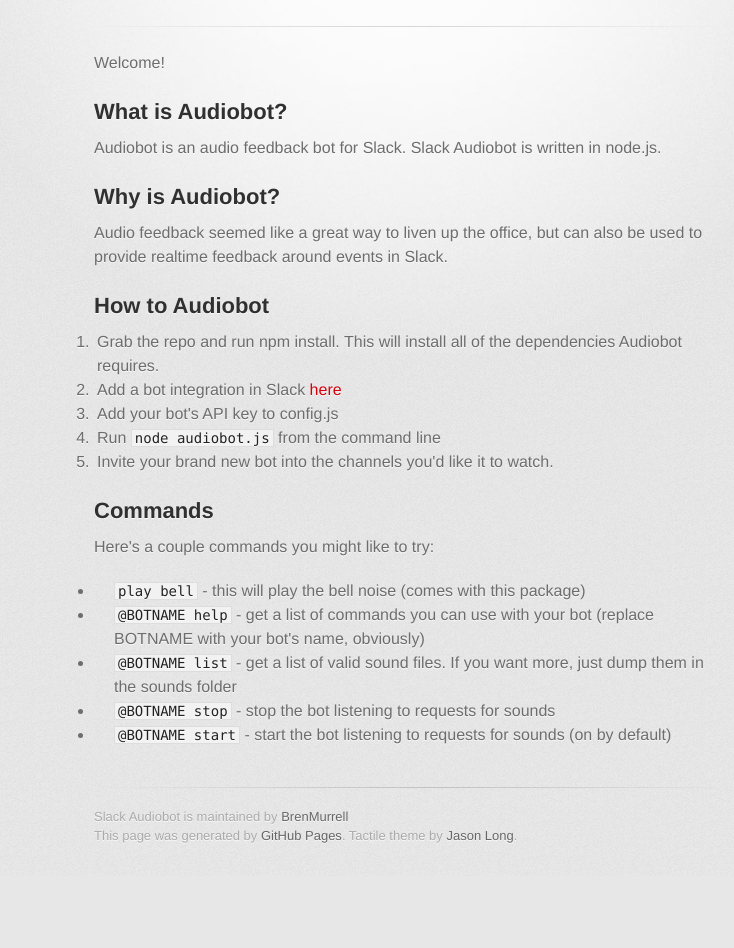
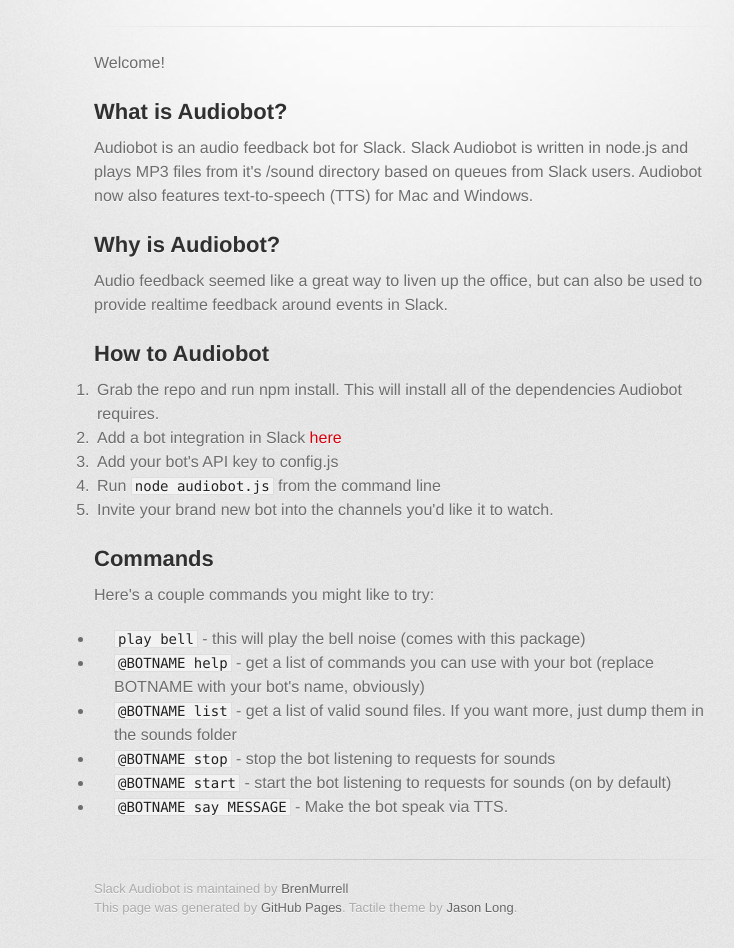
Before and after one commit to BrenMurrell/slack-audiobot, a plain HTML site: page index.html in a window 1280 px wide. Shown: the part 220-1168 px from the top of the page, without its empty margins (236-970 px from the left). Before the commit the page ends 1096 px from the top, so only its background shows below. Drawn offline with Linux system fonts and the light colour scheme; a web font is replaced by a local one.

```diff
--- a/index.html
+++ b/index.html
@@ -31,12 +31,12 @@
         <hr>
 
         <section id="main_content">
-          <p>Welcome! </p>
+          <p>Welcome!</p>
 
 <h2>
 <a id="what-is-audiobot" class="anchor" href="#what-is-audiobot" aria-hidden="true"><span class="octicon octicon-link"></span></a>What is Audiobot?</h2>
 
-<p>Audiobot is an audio feedback bot for Slack.  Slack Audiobot is written in node.js.</p>
+<p>Audiobot is an audio feedback bot for Slack.  Slack Audiobot is written in node.js and plays MP3 files from it's /sound directory based on queues from Slack users. Audiobot now also features text-to-speech (TTS) for Mac and Windows.</p>
 
 <h2>
 <a id="why-is-audiobot" class="anchor" href="#why-is-audiobot" aria-hidden="true"><span class="octicon octicon-link"></span></a>Why is Audiobot?</h2>
@@ -47,8 +47,9 @@
 <a id="how-to-audiobot" class="anchor" href="#how-to-audiobot" aria-hidden="true"><span class="octicon octicon-link"></span></a>How to Audiobot</h2>
 
 <ol>
-<li>Grab the repo and run npm install. This will install all of the dependencies Audiobot requires. </li>
-<li>Add a bot integration in Slack <a href="https://slack.com/services/new/bot">here</a> </li>
+<li>Grab the repo and run npm install. This will install all of the dependencies Audiobot requires.</li>
+<li>Add a bot integration in Slack <a href="https://slack.com/services/new/bot">here</a>
+</li>
 <li>Add your bot's API key to config.js</li>
 <li>Run <code>node audiobot.js</code> from the command line</li>
 <li>Invite your brand new bot into the channels you'd like it to watch.</li>
@@ -70,6 +71,8 @@
 <code>@BOTNAME stop</code> - stop the bot listening to requests for sounds</li>
 <li>
 <code>@BOTNAME start</code> - start the bot listening to requests for sounds  (on by default)</li>
+<li>
+<code>@BOTNAME say MESSAGE</code> - Make the bot speak via TTS.</li>
 </ul>
         </section>
 
```
Also changed, not shown: params.json (+1 -1 lines).
